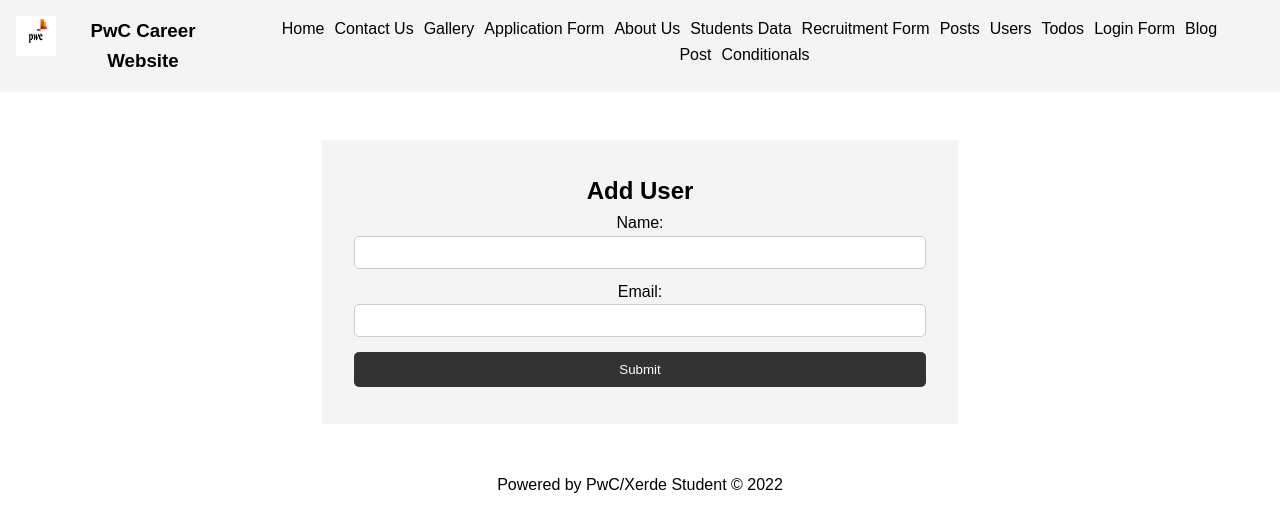
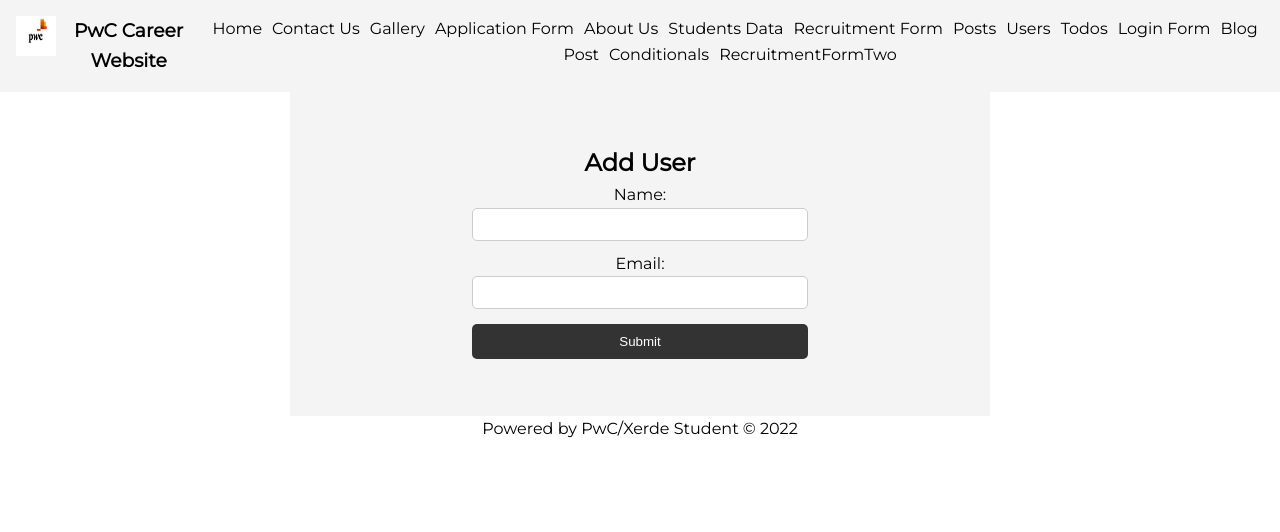
Before and after one commit to royalboe/react-app-one, a React (Create React App) app: page /Home in a window 1280 px wide. Shown: the top 532 px of the page. Built offline with nearby package versions, Linux system fonts and the light colour scheme.

Commit message:
Added recreuitment form

```diff
--- a/src/App.js
+++ b/src/App.js
@@ -30,6 +30,7 @@ import Users from "./pages/Users";
 import LoginForm from "./pages/LoginForm";
 import SingleBlogPost from "./pages/SingleBlogPost";
 import Conditionals from "./pages/Conditionals";
+import RecruitmentFormTwo from "./pages/RecruitmentFormTwo";
 
 function App() {
   return (
@@ -50,6 +51,10 @@ function App() {
           <Route path={"/LoginForm"} element={<LoginForm />} />
           <Route path={"/SingleBlogPost"} element={<SingleBlogPost />} />
           <Route path={"/Conditionals"} element={<Conditionals />} />
+          <Route
+            path={"/RecruitmentFormTwo"}
+            element={<RecruitmentFormTwo />}
+          />
         </Routes>
         <Footer />
       </BrowserRouter>
--- a/src/components/Header.jsx
+++ b/src/components/Header.jsx
@@ -12,10 +12,7 @@ function Header() {
       <div>
         <h3>PwC Career Website</h3>
       </div>
-      <div>
-        {" "}
-     {/* <Counter /> */}
-      </div>
+      <div> {/* <Counter /> */}</div>
       <div>
         <Link to="/Home">Home</Link>
         <Link to="/ContactUs">Contact Us</Link>
@@ -30,6 +27,7 @@ function Header() {
         <Link to="/LoginForm">Login Form</Link>
         <Link to="/SingleBlogPost">Blog Post</Link>
         <Link to="/Conditionals">Conditionals</Link>
+        <Link to="/RecruitmentFormTwo">RecruitmentFormTwo</Link>
       </div>
     </header>
   );
--- /dev/null
+++ b/src/pages/RecruitmentFormTwo.jsx
@@ -0,0 +1,98 @@
+import React, { useState } from "react";
+import "./form.css";
+const RecruitmentFormTwo = () => {
+  const initialState = { username: "", email: "", password: "" };
+  const [inputValue, setInputValue] = useState(initialState);
+  const [errorCheck, setErrorCheck] = useState({});
+
+  function handleChange(event) {
+    const { name, value } = event.target;
+    setInputValue((prevValue) => {
+      return {
+        ...prevValue,
+        [name]: value,
+      };
+    });
+  }
+
+  function handleSubmit(event) {
+    event.preventDefault();
+    validateInput(inputValue);
+    setErrorCheck(validateInput(inputValue));
+  }
+
+  function validateInput(values) {
+    let error = {};
+    if (!values.username) {
+      error.username = "Username is required";
+    }
+    if (!values.email || !values.email.includes("@")) {
+      error.email = "Email is required";
+    }
+    if (
+      !values.password ||
+      values.password.length < 6 ||
+      values.password.length > 20
+    ) {
+      error.password = "Password is required";
+    }
+    return error;
+  }
+
+  return (
+    <div className="container">
+      <h1>Recruitment Form</h1>
+      <form post="" method="POST" onSubmit={handleSubmit}>
+        <div className="form--grp">
+          <label htmlFor="username" className="form--label">
+            Username:
+          </label>
+          <input
+            className="form--input"
+            type="text"
+            id="username"
+            placeholder="Username"
+            name="username"
+            onChange={handleChange}
+          />
+          <p>{errorCheck.username}</p>
+        </div>
+        <div className="form--grp">
+          <label htmlFor="name" className="form--label">
+            Email Address:
+          </label>
+          <input
+            type="text"
+            id="email"
+            className="form--input"
+            placeholder="name@gmail.com"
+            name="email"
+            onChange={handleChange}
+          />
+          <p>{errorCheck.email}</p>
+        </div>
+        <div className="form--grp">
+          <label htmlFor="name" className="form--label">
+            Password
+          </label>
+          <input
+            type="password"
+            id="password"
+            className="form--input"
+            name="password"
+            onChange={handleChange}
+          />
+          <p>{errorCheck.password}</p>
+        </div>
+        <div className="form--grp">
+          <label htmlFor="submit-btn" className="form--label"></label>
+          <button type="submit" id="btn-submit" className="form--input">
+            Submit
+          </button>
+        </div>
+      </form>
+    </div>
+  );
+};
+
+export default RecruitmentFormTwo;
--- /dev/null
+++ b/src/pages/form.css
@@ -0,0 +1,123 @@
+@import url('https://fonts.googleapis.com/css2?family=Montserrat&family=Permanent+Marker&display=swap');
+
+
+/* To write variables */
+:root{
+    --custom-color: rgb(87, 81, 81);
+    --padding: 14px;
+    --btn-padding: 8px;
+    --big-font-size: 2.5em;
+  --small-font-size:0.8em;
+    --medium-font-size: 1.0em;
+    --input-padding: 10px 25px;
+    --border-radius: 8px;
+    --margin-bottom: 15px;
+    --border: 1px solid rgb(3, 29, 37);
+    --margin-top: 15px;
+    --misc-color: #062741;
+/*   --misc-color-three: #4e4b4; */
+   --misc-color-three: #fff;
+  --misc-color-four: #141010;
+  --misc-color-two: rgb(244, 244, 244);
+}
+
+* {
+    margin: 0;
+    padding: 0;
+    box-sizing: border-box;
+}
+
+body {
+  font-size: 16px;
+  font-family: 'Montserrat', 'Varela Round', sans-serif;
+/*   background-color: var(--misc-color-two); */
+}
+
+.container{
+/*   height: 500px;
+  width: min(100%, 1200px); */
+  background-color: var(--misc-color-two);
+/*   border: 2px solid red; */
+  padding: 10px;
+  overflow: auto;
+  margin: 0 auto;
+/*   background-image: linear-gradient(to right,#1d2b64,#f8cdda ); */
+}
+
+
+
+form {
+/*   height: 400px; */
+  width: min(100%, 400px);
+/*   border: 2px solid green; */
+  margin: 10px auto;
+/*   margin-bottom: 0px; */
+/*   background-color: var(--misc-color-three) */
+
+/*   border-radius: var(--border-radius); */
+}
+
+.form--grp{
+/*   border: 1px solid black; */
+  display: flex;
+  flex-direction: column;
+  margin-top: 5px;
+}
+
+.form--label{
+  font-size: 1.4rem;
+  padding: 20px;
+  margin-bottom: -5px;
+}
+
+.form--input{
+  padding: 20px;
+  border-radius: var(--border-radius);
+  border: var(--border);
+  height: 30px;
+  width: 100%;
+  border: none;
+  /* margin-top: 10px; */
+  border-bottom: 1px solid black;
+}
+
+.container>h1, .container>p{
+  text-align: center;
+}
+
+.container::-webkit-scrollbar {
+    display: none;
+}
+
+form::-webkit-scrollbar {
+    display: none;
+}
+
+#btn-submit {
+  border: none;
+  align-self: center;
+  justify-self: center;
+  width: 30%;
+    margin-top: var(--margin-top);
+    padding: var(--btn-padding);
+    border-radius: var(--border-radius);
+    background-color: var(--misc-color-three);
+    color: #000;
+    font-size: var(--small-font-size);
+  font-weight: bold;
+
+    cursor: pointer;
+    transition: 0.4s;
+  box-shadow: rgba(0, 0, 0, 0.5) 6px 6px 30px, rgba(0, 0, 0, 0.5) -6px -6px 30px;
+}
+
+#btn-submit:hover{
+/*     background-color:rgb(3, 29, 37); */
+/*   background-color: var(--misc-color-four); */
+  font-size:var(--medium-font-size) ;
+  box-shadow: none;
+}
+
+input:focus, textarea:focus {
+    outline-color: rgb(40, 16, 129);
+}
```
